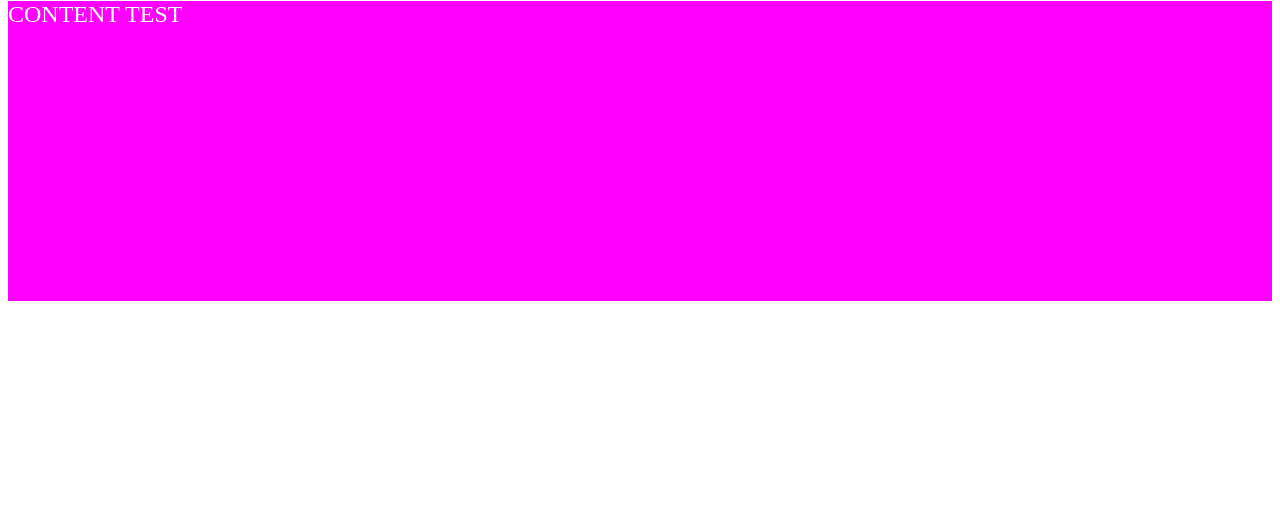
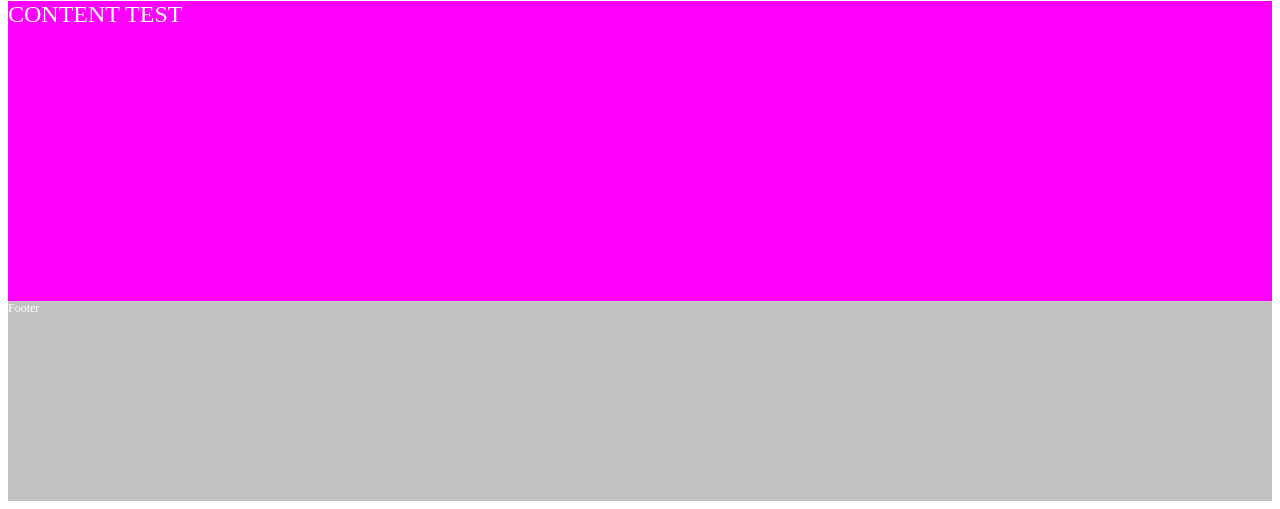
Before and after one commit to sovan4ik/test, a plain HTML site: page index.html in a window 1280 px wide. Shown: the part 424-933 px from the top of the page. Before the commit the page ends 800 px from the top, so only its background shows below. Drawn offline with Linux system fonts and the light colour scheme.

Commit message:
Footer ready

```diff
--- a/index.html
+++ b/index.html
@@ -16,5 +16,9 @@ asdas
     <div class="content">
       CONTENT TEST
     </div>
+
+    <div class="footer">
+      Footer
+    </div>
   </body>
 </html>
--- a/main.css
+++ b/main.css
@@ -15,6 +15,10 @@
   font-size: 24px;
 }
 
-.test-content{
-
+.footer{
+  width: 100%;
+  height: 200px;
+  background-color: #c1c1c1;
+  color: #fff;
+  font-size: 12px;
 }
```
